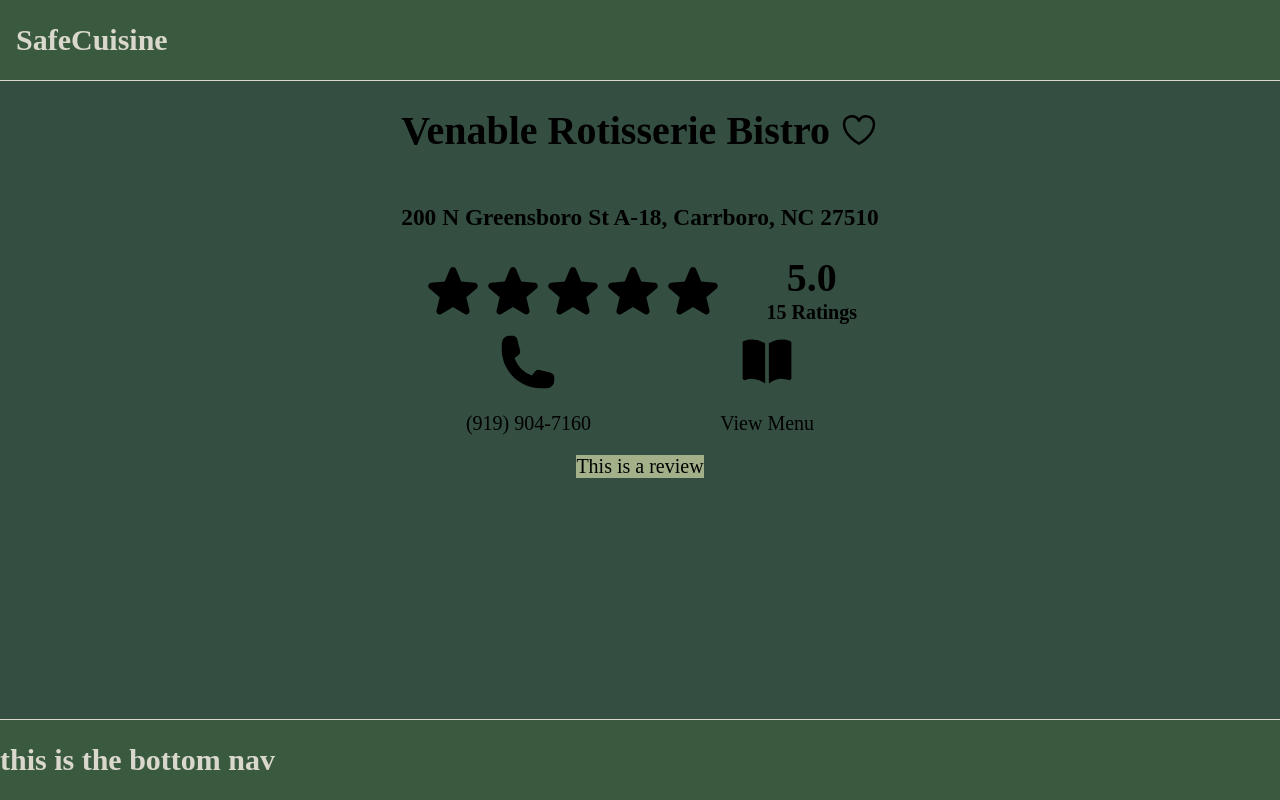
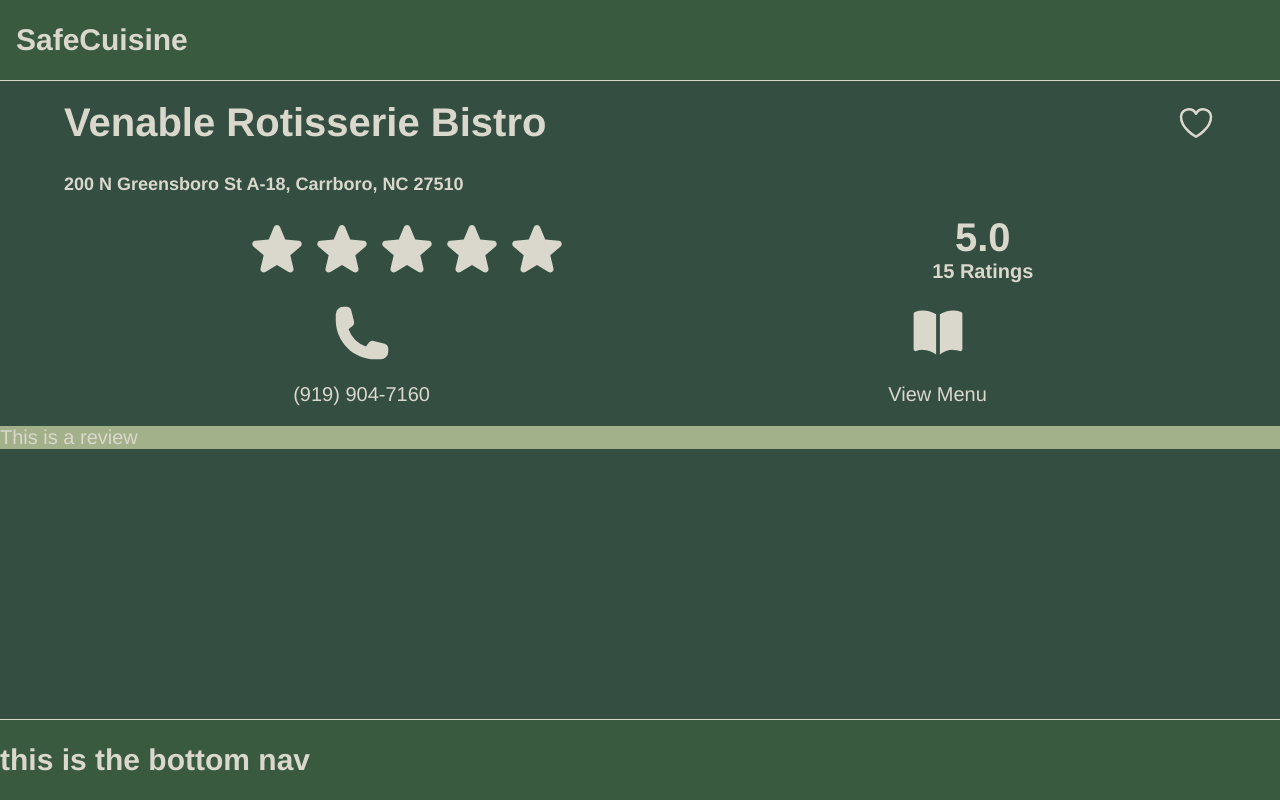
Before and after one commit to nathansantiago/SafeCuisine, a React (Vite) app in the folder client/: page /restaurant/1 in a window 1280 px wide. Built offline with nearby package versions, Linux system fonts and the light colour scheme.

Commit message:
Style restaurant page info.

```diff
--- a/client/src/App.scss
+++ b/client/src/App.scss
@@ -6,6 +6,7 @@ $background-color: #344E41;
 
 html {
     background-color: $background-color;
+    font-family: Helvetica, Arial, sans-serif;
 }
 
 body {
--- a/client/src/components/RatingsNumber/RatingsNumber.scss
+++ b/client/src/components/RatingsNumber/RatingsNumber.scss
@@ -9,8 +9,7 @@
     }
 
     h4 {
-        margin-top: 0;
-        margin-bottom: .5rem;
+        margin: 0;
         text-align: center;
     }
 }
--- a/client/src/components/RatingsStars/RatingsStars.scss
+++ b/client/src/components/RatingsStars/RatingsStars.scss
@@ -1,4 +1,8 @@
 #stars-cont {
+    display: flex;
+    align-items: center;
+    gap: .25em;
+
     svg {
         height: 3em;
     }
--- a/client/src/pages/RestaurantPage/RestaurantPage.scss
+++ b/client/src/pages/RestaurantPage/RestaurantPage.scss
@@ -7,8 +7,10 @@
     display: flex;
     flex-direction: column;
     align-items: center;
+    color: App.$text-color;
 
     #restaurant-info {
+        width: 90%;
         background-color: App.$background-color;
 
         #rest-header {
@@ -16,15 +18,25 @@
             align-items: center;
             justify-content: space-between;
 
+            h1 {
+                margin: .5em 0;
+            }
+
             #heart-icon {
                 height: 2em;
             }
+        }
+
+        h3 {
+            margin: .5em 0;
+            font-size: .9em;
         }
 
         #ratings-cont {
             display: flex;
             align-items: center;
             justify-content: space-around;
+            margin: 1em 0;
         }
 
         #phone-menu-cont {
@@ -50,6 +62,7 @@
         }
     }
     #rest-reviews-cont {
+        width: 100%;
         background-color: App.$accent-color;
     }
 }
```
